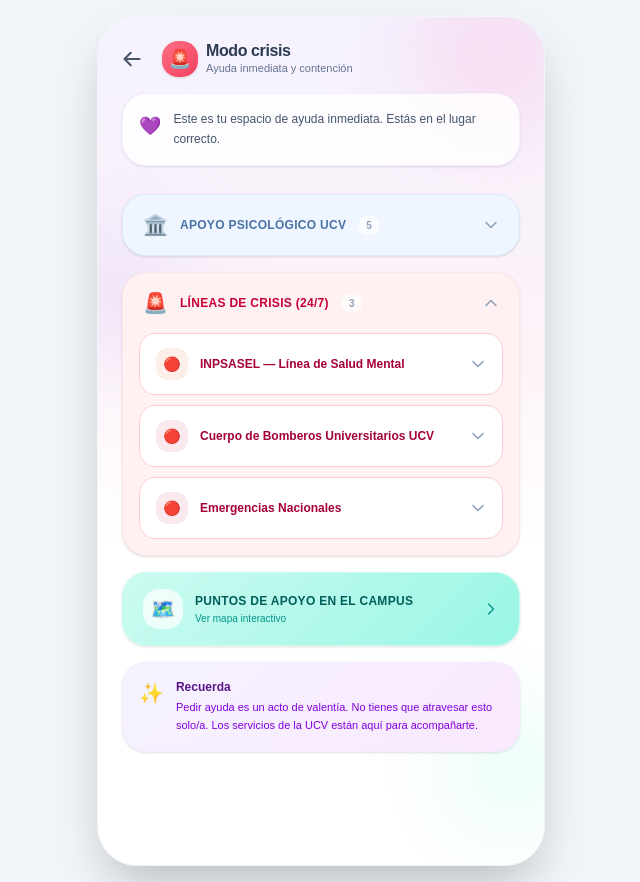
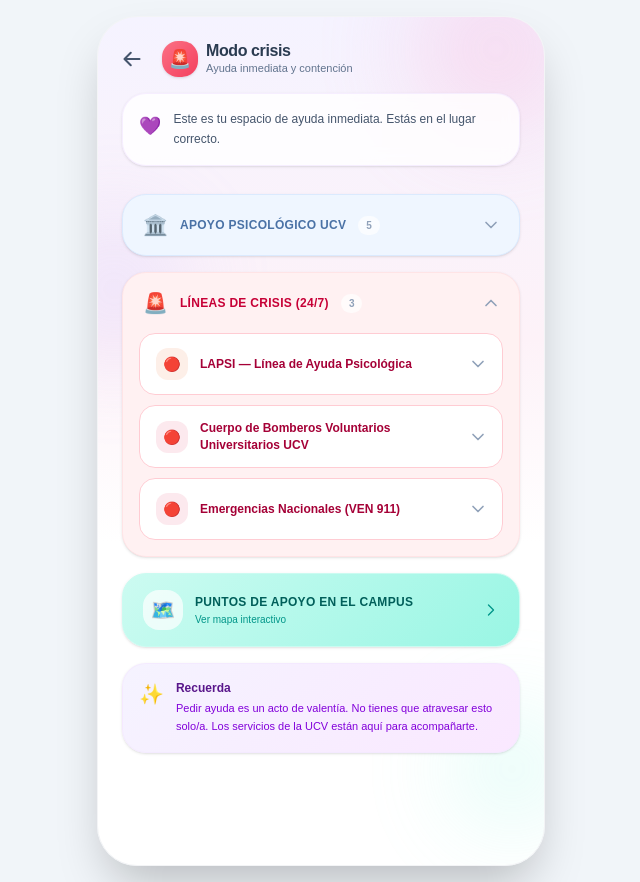
Before and after one commit to SrCosmico/ProyectoPausa, a Next.js app: page /modoCrisis in a window 1280 px wide. Shown: the whole page, without its empty margins (319-959 px from the left). Built offline with nearby package versions, Linux system fonts and the light colour scheme.

Commit message:
cambios kis

```diff
--- a/app/modoCrisis/page.tsx
+++ b/app/modoCrisis/page.tsx
@@ -6,6 +6,13 @@ import { useRouter } from "next/navigation";
 // ==========================================
 // FUENTE ÚNICA DE VERDAD: CONTACTOS
 // ==========================================
+//
+// NOTA SOBRE VERACIDAD DE LOS DATOS:
+// Los teléfonos marcados como verificados fueron corroborados contra
+// fuentes públicas (directorio telefónico oficial de la UCV y directorios
+// de líneas de ayuda psicológica de Venezuela). Los que NO pudieron
+// verificarse quedan marcados con `verificado: false` y un aviso visible
+// en la tarjeta, en vez de inventar un número.
 
 type CategoriaContacto = "ucv" | "emergencia";
 
@@ -19,6 +26,7 @@ interface ContactoEmergencia {
   telefono?: string;
   email?: string;
   esEmergencia?: boolean;
+  verificado: boolean;
   // Datos para el mapa
   lat?: number;
   lng?: number;
@@ -29,13 +37,13 @@ interface ContactoEmergencia {
 const CONTACTOS: ContactoEmergencia[] = [
   {
     id: "dbe",
-    nombre: "División de Bienestar Estudiantil (DBE)",
-    descripcion: "Servicio de orientación y acompañamiento psicológico gratuito para estudiantes de pregrado.",
+    nombre: "Organización de Bienestar Estudiantil (OBE)",
+    descripcion: "Dirección de la UCV encargada del bienestar integral del estudiantado, incluyendo orientación y acompañamiento.",
     categoria: "ucv",
-    ubicacion: "Ciudad Universitaria, Edificio de Rectorado, Piso 1",
-    horario: "Lun–Vie, 8:00 a.m. – 12:00 p.m. y 1:00 p.m. – 5:00 p.m.",
-    telefono: "(0212) 605-4111",
-    email: "bienestar@ucv.edu.ve",
+    ubicacion: "Ciudad Universitaria, Edificio de Rectorado",
+    horario: "Lun–Vie, horario de oficina",
+    telefono: "(0212) 605-4751 / 605-4731",
+    verificado: true,
     lat: 10.4880,
     lng: -66.8902,
     color: "#4A72A6",
@@ -44,11 +52,11 @@ const CONTACTOS: ContactoEmergencia[] = [
   {
     id: "esc_psico",
     nombre: "Clínica Psicológica — Escuela de Psicología",
-    descripcion: "Atención clínica supervisada por profesionales. Solicita cita con antelación.",
+    descripcion: "Atención clínica supervisada por profesionales, adscrita a la Escuela de Psicología. Solicita cita con antelación.",
     categoria: "ucv",
     ubicacion: "Facultad de Humanidades y Educación, Escuela de Psicología",
-    horario: "Lun–Vie, 8:00 a.m. – 12:00 p.m.",
-    telefono: "(0212) 605-2711",
+    horario: "Lun–Vie (confirmar horario vigente con la escuela)",
+    verificado: false,
     lat: 10.4872,
     lng: -66.8915,
     color: "#7C3AED",
@@ -57,11 +65,11 @@ const CONTACTOS: ContactoEmergencia[] = [
   {
     id: "sap_psicologia",
     nombre: "S.A.P. — Servicio de Asesoramiento Psicológico",
-    descripcion: "Programa de la Escuela de Psicología orientado al asesoramiento y apoyo psicológico preventivo para la comunidad universitaria. Confirma disponibilidad y horario vigente con la coordinación antes de asistir.",
+    descripcion: "Programa de la Escuela de Psicología orientado al asesoramiento y apoyo psicológico preventivo para la comunidad universitaria.",
     categoria: "ucv",
     ubicacion: "Facultad de Humanidades y Educación, Escuela de Psicología",
-    horario: "Lun–Vie (horario sujeto a disponibilidad de la coordinación)",
-    telefono: "(0212) 605-2988",
+    horario: "Lun–Vie (confirmar horario vigente con la coordinación)",
+    verificado: false,
     lat: 10.4874,
     lng: -66.8913,
     color: "#0891B2",
@@ -74,6 +82,7 @@ const CONTACTOS: ContactoEmergencia[] = [
     categoria: "ucv",
     ubicacion: "Presente en cada Facultad de la Ciudad Universitaria",
     horario: "Según horario de atención de cada facultad",
+    verificado: false,
     lat: 10.4885,
     lng: -66.8930,
     color: "#0D9488",
@@ -84,23 +93,24 @@ const CONTACTOS: ContactoEmergencia[] = [
     nombre: "Departamento de Psiquiatría — Facultad de Medicina",
     descripcion: "Consulta médica especializada para situaciones de salud mental que requieran evaluación clínica.",
     categoria: "ucv",
-    ubicacion: "Ciudad Universitaria, Facultad de Medicina, Piso 3",
-    horario: "Lun–Vie, 9:00 a.m. – 1:00 p.m.",
-    telefono: "(0212) 605-3822",
+    ubicacion: "Ciudad Universitaria, Facultad de Medicina",
+    horario: "Lun–Vie (confirmar horario vigente con el departamento)",
+    verificado: false,
     lat: 10.4865,
     lng: -66.8888,
     color: "#059669",
     icono: "🏥",
   },
   {
-    id: "inpsasel",
-    nombre: "INPSASEL — Línea de Salud Mental",
-    descripcion: "Atención psicológica de emergencia disponible las 24 horas del día.",
+    id: "lapsi",
+    nombre: "LAPSI — Línea de Ayuda Psicológica",
+    descripcion: "Línea de la Federación de Psicólogos de Venezuela. Asistencia gratuita, anónima y confidencial, accesible desde cualquier teléfono.",
     categoria: "emergencia",
-    ubicacion: "Av. José Félix Sosa, Caracas (sede central)",
-    horario: "24 horas, 7 días a la semana",
-    telefono: "0800-SALUD-00 (0800-72583-00)",
+    ubicacion: "Atención telefónica a nivel nacional (Venezuela)",
+    horario: "Cobertura casi continua: desde el viernes 8:00 a.m. hasta el miércoles 8:00 a.m.",
+    telefono: "(0212) 416-3116 / 416-3118",
     esEmergencia: true,
+    verificado: true,
     lat: 10.4915,
     lng: -66.8860,
     color: "#EA580C",
@@ -108,13 +118,14 @@ const CONTACTOS: ContactoEmergencia[] = [
   },
   {
     id: "bomberos",
-    nombre: "Cuerpo de Bomberos Universitarios UCV",
+    nombre: "Cuerpo de Bomberos Voluntarios Universitarios UCV",
     descripcion: "Primeros auxilios y emergencias médicas dentro del campus universitario.",
     categoria: "emergencia",
-    ubicacion: "Ciudad Universitaria, Portón principal",
-    horario: "24 horas, 7 días a la semana",
-    telefono: "(0212) 605-4444",
+    ubicacion: "Sótano del Gimnasio Cubierto, Ciudad Universitaria de Caracas",
+    horario: "24 horas, 365 días al año",
+    telefono: "(0212) 605-2222 (central) / 605-4930 al 33",
     esEmergencia: true,
+    verificado: true,
     lat: 10.4893,
     lng: -66.8875,
     color: "#E11D48",
@@ -122,13 +133,14 @@ const CONTACTOS: ContactoEmergencia[] = [
   },
   {
     id: "emergencias_nacionales",
-    nombre: "Emergencias Nacionales",
+    nombre: "Emergencias Nacionales (VEN 911)",
     descripcion: "Número único de emergencias para situaciones de riesgo vital inmediato.",
     categoria: "emergencia",
     ubicacion: "Nacional (Venezuela)",
     horario: "24 horas, 7 días a la semana",
     telefono: "911",
     esEmergencia: true,
+    verificado: true,
     color: "#E11D48",
     icono: "🚨",
   },
@@ -376,27 +388,28 @@ function MapaUCV() {
                   <p className="text-[11px] text-slate-600 font-medium">{puntoSeleccionado.email}</p>
                 </div>
               )}
+              {puntoSeleccionado.telefono && (
+                <div className="flex items-start gap-2">
+                  <span className="text-xs flex-shrink-0">📞</span>
+                  <p className="text-[11px] text-slate-600 font-medium">{puntoSeleccionado.telefono}</p>
+                </div>
+              )}
+              {!puntoSeleccionado.verificado && (
+                <div className="flex items-start gap-2 pt-1">
+                  <span className="text-xs flex-shrink-0">ℹ️</span>
+                  <p className="text-[10px] text-amber-600 font-medium leading-snug">
+                    Dato por confirmar directamente con la institución.
+                  </p>
+                </div>
+              )}
             </div>
 
-            <div className="flex gap-2">
-              {puntoSeleccionado.telefono && (
-                <a
-                  href={`tel:${puntoSeleccionado.telefono.replace(/\D/g, '')}`}
-                  className="flex-1 flex items-center justify-center gap-2 py-3 rounded-2xl text-xs font-bold text-white transition-colors"
-                  style={{ backgroundColor: puntoSeleccionado.color }}
-                >
-                  <svg xmlns="http://www.w3.org/2000/svg" fill="none" viewBox="0 0 24 24" strokeWidth={2} stroke="currentColor" className="w-4 h-4">
-                    <path strokeLinecap="round" strokeLinejoin="round" d="M2.25 6.338c0-1.36 1.22-2.337 2.57-2.096l1.77.32A2.25 2.25 0 0 1 8.33 6.44l.51 2.55a2.25 2.25 0 0 1-1.29 2.49l-.99.44a1.04 1.04 0 0 0-.57 1.17c.53 2.58 2.47 4.73 5.05 5.78l.45.18a1.04 1.04 0 0 0 1.23-.41l.44-.66a2.25 2.25 0 0 1 2.58-.92l2.53.84a2.25 2.25 0 0 1 1.55 2.25v1.44c0 1.36-1.22 2.34-2.57 2.09C7.62 22.78 1.5 15.5 1.5 6.75c0-.15.02-.3.05-.45l.69-.001.01.034Z" />
-                  </svg>
-                  Llamar ahora
-                </a>
-              )}
             {puntoSeleccionado.lat && puntoSeleccionado.lng && (
               <a
                 href={`https://maps.google.com/?q=${puntoSeleccionado.lat},${puntoSeleccionado.lng}`}
                 target="_blank"
                 rel="noopener noreferrer"
-                  className="flex-1 flex items-center justify-center gap-2 py-3 rounded-2xl text-xs font-bold bg-slate-100 text-slate-700 hover:bg-slate-200 transition-colors"
+                className="w-full flex items-center justify-center gap-2 py-3 rounded-2xl text-xs font-bold bg-slate-100 text-slate-700 hover:bg-slate-200 transition-colors"
               >
                 <svg xmlns="http://www.w3.org/2000/svg" fill="none" viewBox="0 0 24 24" strokeWidth={2} stroke="currentColor" className="w-4 h-4">
                   <path strokeLinecap="round" strokeLinejoin="round" d="M15 10.5a3 3 0 1 1-6 0 3 3 0 0 1 6 0Z" />
@@ -405,7 +418,6 @@ function MapaUCV() {
                 Ir a ubicación
               </a>
             )}
-            </div>
           </div>
         </div>
       )}
@@ -475,19 +487,16 @@ function AccordionItem({ punto }: { punto: ContactoEmergencia }) {
               </div>
             )}
             {punto.telefono && (
-              <a
-                href={`tel:${punto.telefono.replace(/\D/g, "")}`}
-                className={`flex items-center gap-2 px-3 py-2 rounded-xl text-[11px] font-bold transition-all active:scale-[0.99] ${
+              <div className={`flex items-center gap-2 px-3 py-2 rounded-xl text-[11px] font-bold ${
                 punto.esEmergencia
-                    ? "bg-rose-500 text-white hover:bg-rose-600"
-                    : "bg-[#4A72A6] text-white hover:bg-[#3B5E8C]"
-                }`}
-              >
+                  ? "bg-rose-50 text-rose-700 border border-rose-100"
+                  : "bg-[#4A72A6]/10 text-[#3B5E8C] border border-[#4A72A6]/20"
+              }`}>
                 <svg xmlns="http://www.w3.org/2000/svg" fill="none" viewBox="0 0 24 24" strokeWidth={2} stroke="currentColor" className="w-3.5 h-3.5 flex-shrink-0">
                   <path strokeLinecap="round" strokeLinejoin="round" d="M2.25 6.338c0-1.36 1.22-2.337 2.57-2.096l1.77.32A2.25 2.25 0 0 1 8.33 6.44l.51 2.55a2.25 2.25 0 0 1-1.29 2.49l-.99.44a1.04 1.04 0 0 0-.57 1.17c.53 2.58 2.47 4.73 5.05 5.78l.45.18a1.04 1.04 0 0 0 1.23-.41l.44-.66a2.25 2.25 0 0 1 2.58-.92l2.53.84a2.25 2.25 0 0 1 1.55 2.25v1.44c0 1.36-1.22 2.34-2.57 2.09C7.62 22.78 1.5 15.5 1.5 6.75c0-.15.02-.3.05-.45l.69-.001.01.034Z" />
                 </svg>
-                Llamar: {punto.telefono}
-              </a>
+                {punto.telefono}
+              </div>
             )}
             {punto.email && (
               <a
@@ -499,6 +508,14 @@ function AccordionItem({ punto }: { punto: ContactoEmergencia }) {
                 </svg>
                 {punto.email}
               </a>
+            )}
+            {!punto.verificado && (
+              <div className="flex items-start gap-2 pt-1">
+                <span className="text-[10px] text-amber-500 flex-shrink-0 mt-0.5">ℹ️</span>
+                <span className="text-[10px] text-amber-600 font-medium leading-snug">
+                  No se encontró un teléfono público confirmado para este servicio. Te recomendamos contactar directamente a la facultad correspondiente.
+                </span>
+              </div>
             )}
           </div>
         </div>
```
Lines whose indentation alone changed are shown as unchanged.
